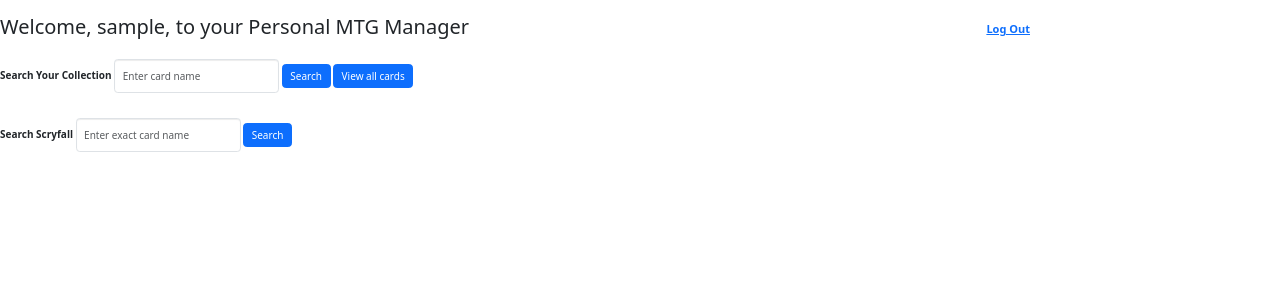
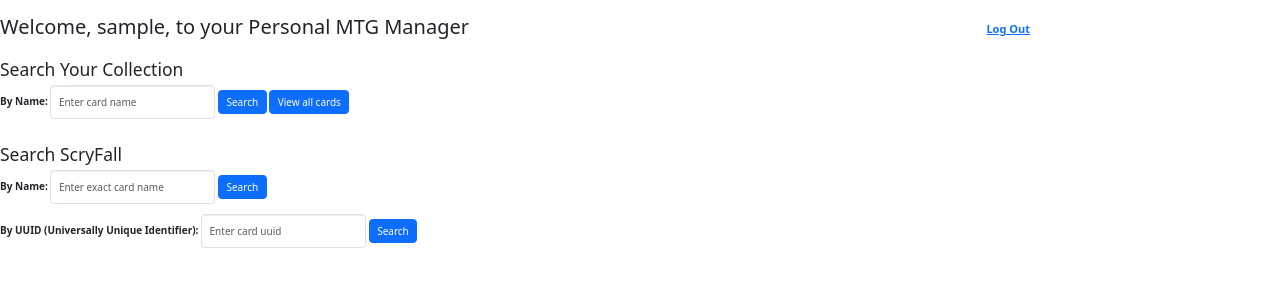
Before and after one commit to THamilton1123/MtgManager, a Java web app: page / in a window 1280 px wide. Shown: the top 300 px of the page. Run offline with Tomcat 11, a stand-in JSP engine, Linux system fonts and the light colour scheme; the template is opened without the code that fills it: most values are stand-ins (such as "Sample title", 1, 10 or a date in 2020); data that the repository does not hold is empty; some libraries are stand-ins or nearby versions.

Commit message:
Added new form for searching scryfall by uuid

```diff
--- a/src/main/webapp/index.jsp
+++ b/src/main/webapp/index.jsp
@@ -13,20 +13,29 @@
             <h2>Welcome, ${userName}, to your Personal MTG Manager</h2>
             <a href="${pageContext.request.contextPath}/logOut" style="font-size: 1.1em; font-weight: bold;">Log Out</a>
         </div>
+        <h3>Search Your Collection</h3>
         <form action="searchCard" class="form-inline">
             <div class="form-group">
-                <label for="searchTerm">Search Your Collection</label>
+                <label for="searchTerm">By Name:</label>
                 <input type="text" class="form-control" id="searchTerm" name="searchTerm" aria-describedby="searchTermHelp" placeholder="Enter card name">
             </div>
-            <button type="submit" name="submit" value="search" class="btn btn-primary">Search</button>
-            <button type="submit" name="submit" value="viewAll" class="btn btn-primary">View all cards</button>
+            <button type="submit" name="submit" value="searchCollectionByNameLike" class="btn btn-primary">Search</button>
+            <button type="submit" name="submit" value="viewAllCollection" class="btn btn-primary">View all cards</button>
         </form><br>
+        <h3>Search ScryFall</h3>
         <form action="searchScryfall" class="form-inline">
             <div class="form-group">
-                <label for="searchTermCardName">Search Scryfall</label>
-                <input type="text" class="form-control" id="searchTermCardName" name="searchTermCardName" aria-describedby="searchTermHelp" placeholder="Enter exact card name">
+                <label for="exactCardName">By Name:</label>
+                <input type="text" class="form-control" id="exactCardName" name="exactCardName" aria-describedby="searchTermHelp" placeholder="Enter exact card name">
             </div>
-            <button type="submit" name="submit" value="searchByNameExact" class="btn btn-primary">Search</button>
+            <button type="submit" name="submit" value="searchScryfallByNameExact" class="btn btn-primary">Search</button>
+        </form>
+        <form action="searchScryfall" class="form-inline">
+            <div class="form-group">
+                <label for="scryfallUuid">By UUID (Universally Unique Identifier):</label>
+                <input type="text" class="form-control" id="scryfallUuid" name="scryfallUuid" aria-describedby="searchTermHelp" placeholder="Enter card uuid">
+            </div>
+            <button type="submit" name="submit" value="searchScryfallByUuid" class="btn btn-primary">Search</button>
         </form>
     </c:otherwise>
 </c:choose>
```
